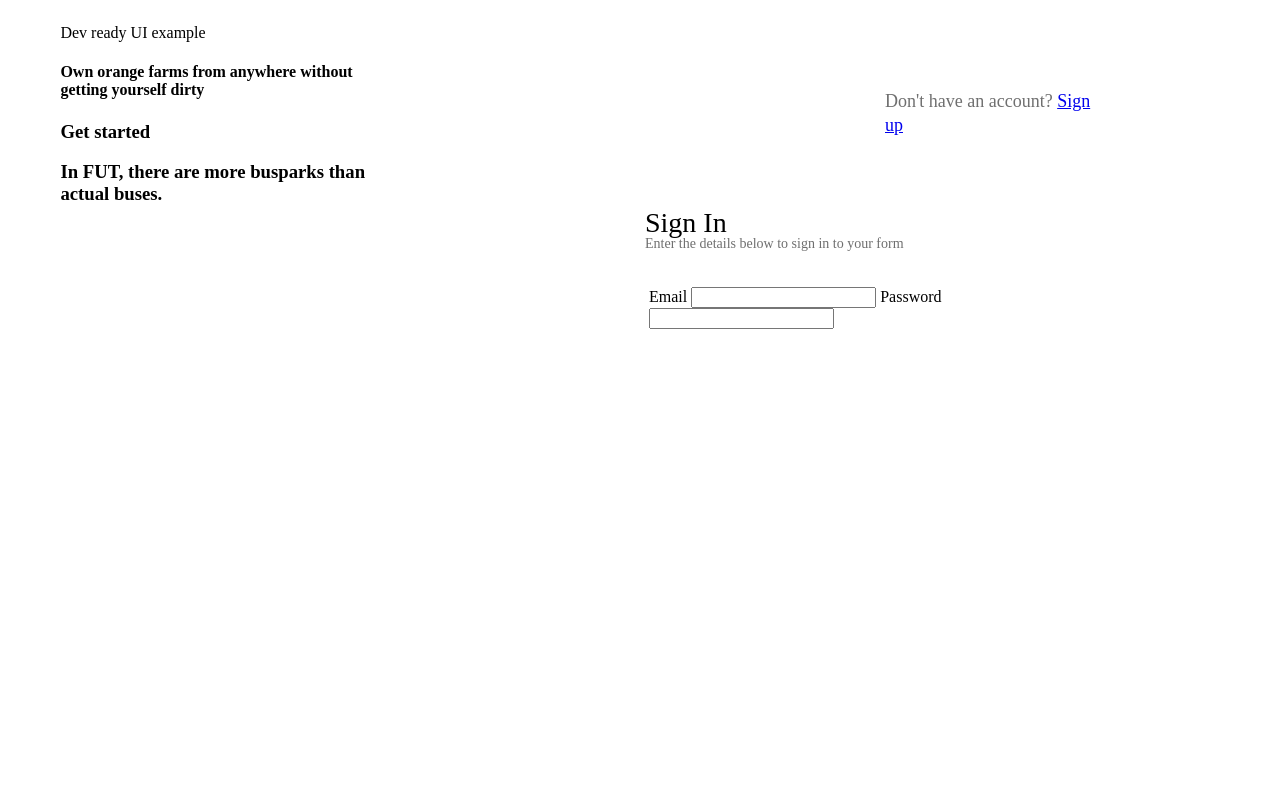
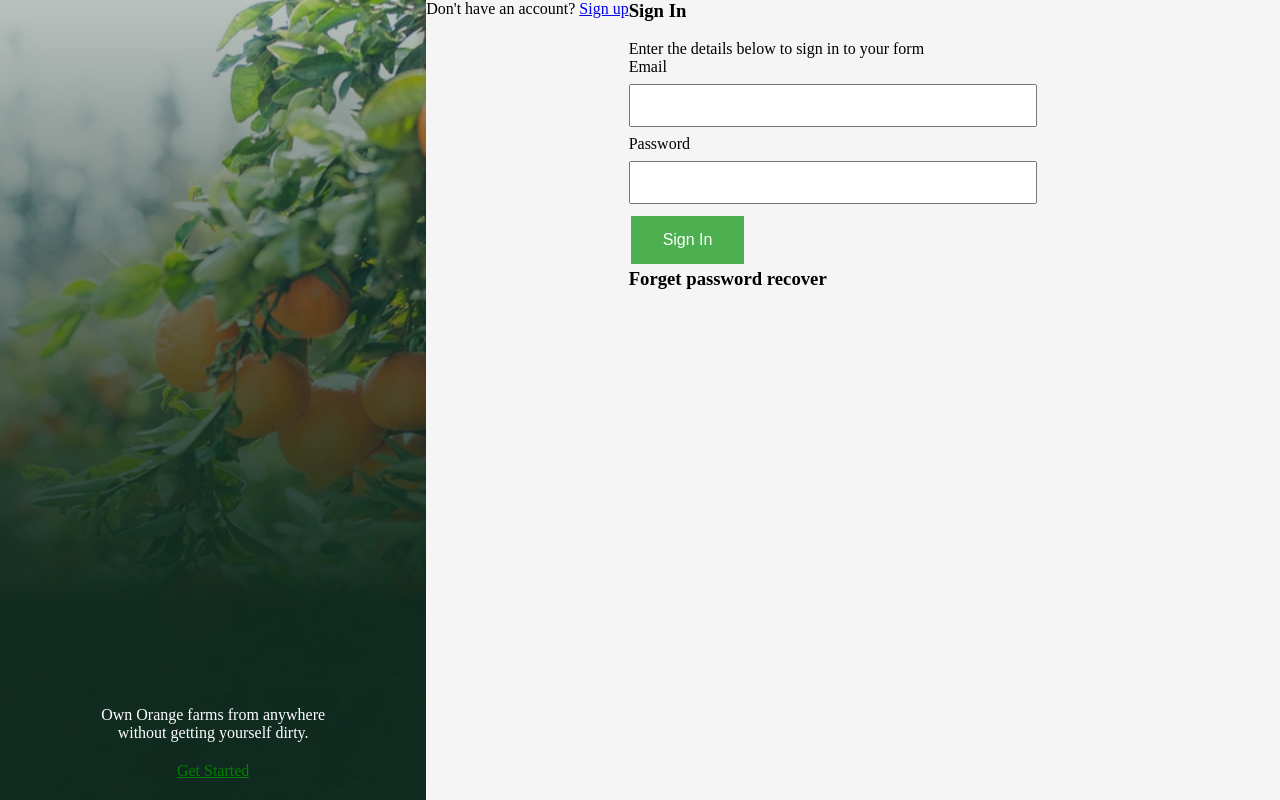
Before and after one commit to RaphAlemoh/orange-farm, a plain HTML site: page index.html in a window 1280 px wide. Drawn offline with Linux system fonts and the light colour scheme.

Commit message:
work in progress

```diff
--- a/index.html
+++ b/index.html
@@ -4,31 +4,23 @@
     <meta charset="UTF-8">
     <meta name="viewport" content="width=device-width, initial-scale=1.0">
     <meta http-equiv="X-UA-Compatible" content="ie=edge">
-    <title>Orange Farms</title>
+    <title>Orange Farm</title>
     <link rel="stylesheet" href="orange-farms.css">
 </head>
 <body>
-    <div class="wrapper">
-        <div id="content1">
-        <p id="dev-ui">Dev ready UI example</p>
-
-        <div id="rectangle2">
-        <div id="rectangle">
-        <div id="orange-bg">
-            <h4 id="own-orange">Own orange farms from anywhere without getting yourself dirty</h4>
-
-            <h3 id="get-started">Get started</h3>
-
-            <h3 id="fut"> In FUT, there are more busparks than actual buses.</h3>
+<section class="header">
+    <div class="vp">
+        <div class="gradient"></div>
+        <div class="value-prop">
+            <p>Own Orange farms from anywhere without getting yourself dirty.</p>
+            <a href="" class="start">Get Started</a>
         </div>
     </div>
-        </div>
-    </div><!-- closing of right section -->
-
-        <div id="content2">
+    <div class="authentication">
+            <p id="account">Don't have an account?
+                    <span><a href="sign-up">Sign up</a></span></p>
+        <!-- orange form -->
         <div id="orange-form">
-            <h4 id="account">Don't have an account? <span><a href="sign-up">Sign up</a></span></h4>
-
                 <p>
                     <h3 id="sign-in" >Sign In</h3> <br>
                     <p id="details">Enter the details below to sign in to your form</p>
@@ -36,12 +28,19 @@
                 <form action="" id="form">
                     <label for="Email" id="email-label">Email</label>
                     <input type="email" name="" id="email-input">
+                    <br>
                     <label for="Password">Password</label>
                     <input type="password" name="" id="">
+                    <input type="button" class="button" value="Sign In">
                 </form>
+                <p>
+                        <h3 id="forget-password" >Forget password
+                        <span id="recover">recover</span></h3>
+                </p>
             </div>
+        <!-- orange form -->
     </div>
+</section>
 
-    </div>
 </body>
 </html>
--- a/orange-farms.css
+++ b/orange-farms.css
@@ -1,88 +1,76 @@
-.wrapper {
-    display: flex;
-    justify-content: space-around;
-    width: 100%;
-    margin: 5px;
+* {
+  margin: 0;
+  padding: 0;
+  box-sizing: border-box;
 }
 
-#content1{
-    box-sizing: border-box;
-    flex-basis: 25%;
+.header {
+  display: flex;
+  width: 100vw;
+  height: 100vh;
+  background: tomato;
 }
 
-#content2{
-    box-sizing: border-box;
-    flex-basis: 60%;
+.vp {
+  display: flex;
+  height: 100%;
+  width: 33.3%;
+  align-items: flex-end;
+  background-image: url(orange.jpg);
+  background-position: center;
+  background-repeat: no-repeat;
+  background-size: cover;
+  position: relative;
+}
+
+.gradient {
+  position: absolute;
+  top: 0;
+  left: 0;
+  width: 100%;
+  height: 100%;
+  background: linear-gradient(360deg, rgba(14, 41, 30, 0.99) 24.44%, rgba(20, 28, 46, 0) 130.83%);
+}
+
+.value-prop {
+  display: flex;
+  flex-direction: column;
+  align-items: center;
+  color: white;
+  position: relative;
+  z-index: 9;
+  padding: 20px;
+}
+
+.value-prop p {
+  color: white;
+  width: 70%;
+  text-align: center;
+  margin-bottom: 20px;
+}
+
+.start{
+  text-decoration: underline;
+  color: green;
+  font-style: normal;
 }
 
 
-#account{
-position: absolute;
-width: 215px;
-height: 24px;
-left: 885px;
-top: 65px;
-font-family: Poppins;
-font-style: normal;
-font-weight: 500;
-font-size: 18px;
-line-height: 134.3%;
-/* or 24px */
-color: #6F6F6F;
+.authentication {
+  display: flex;
+  height: 100vh;
+  width: 66.7%;
+  background:whitesmoke;
 }
 
-#sign-up{
-    position: absolute;
-    width: 68px;
-    height: 24px;
-    left: 1107px;
-    top: 65px;
+.account{
 
-    font-family: Poppins;
-    font-style: normal;
-    font-weight: 500;
-    font-size: 18px;
-    line-height: 134.3%;
-    /* or 24px */
-    text-decoration-line: underline;
 
-    color: rgba(1, 215, 125, 0.99);
-}
-
-#sign-in{
-    position: absolute;
-width: 93px;
-height: 38px;
-left: 645px;
-top: 176px;
-
-font-family: Poppins;
-font-style: normal;
-font-weight: 500;
-font-size: 28px;
-line-height: 134.3%;
-/* identical to box height, or 38px */
-
-color: #000000;
-}
-
-#details{
-position: absolute;
-width: 287px;
-height: 19px;
-left: 645px;
-top: 221px;
-font-family: Poppins;
-font-style: normal;
-font-weight: normal;
-font-size: 14px;
-line-height: 134.3%;
-/* identical to box height, or 19px */
-color: #6F6F6F;
 
 }
 
-#form{
+
+.orange-form{
   position: absolute;
   width: 386px;
   height: 246px;
@@ -90,9 +78,23 @@ left: 649px;
   top: 287px;
 }
 
-#email-label{
+input[type=email], input[type=password] {
+  width: 100%;
+  padding: 12px 20px;
+  margin: 8px 0;
+  box-sizing: border-box;
+}
 
+
+.button {
+  background-color: #4CAF50;
+  border: none;
+  color: white;
+  padding: 15px 32px;
+  text-align: center;
+  text-decoration: none;
+  display: inline-block;
+  font-size: 16px;
+  margin: 4px 2px;
+  cursor: pointer;
 }
-#email-input{
-
-}
```
Lines whose indentation alone changed are shown as unchanged.
